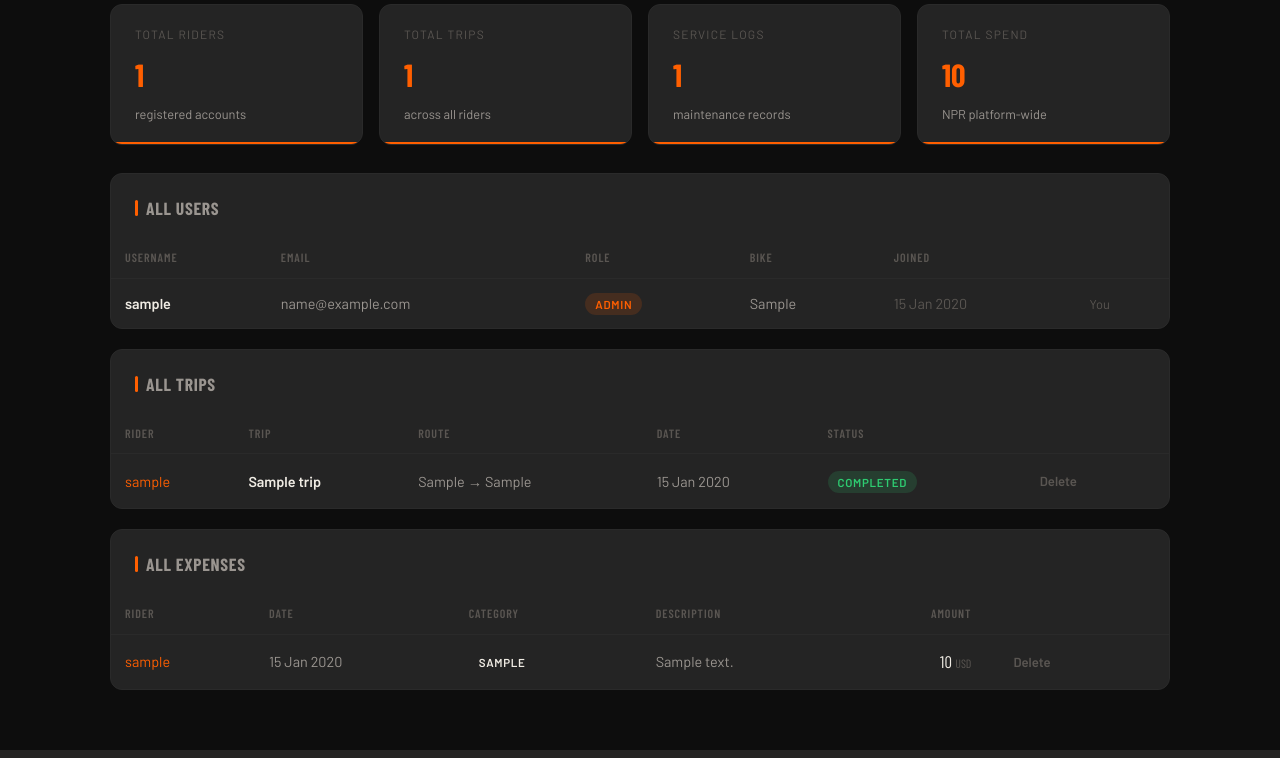
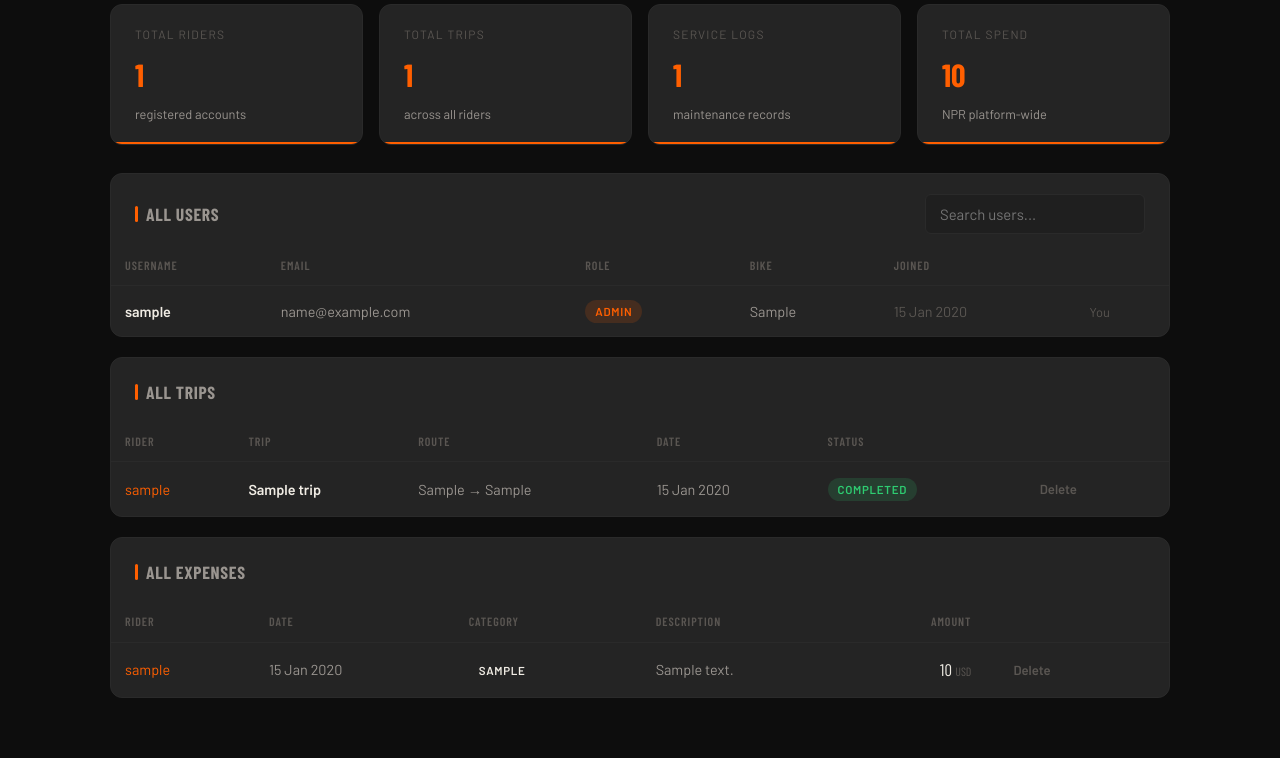
Before and after one commit to Promish-bista/motolog, a Flask app: page /admin in a window 1280 px wide. Shown: the part 245-1003 px from the top of the page. Run offline with Flask 3, Linux system fonts and the light colour scheme; a user stored in the database is signed in; tables that the repository leaves empty hold one stand-in row (values such as "Sample post"); some web fonts are replaced.

Commit message:
Add search functionality to admin panel for users and trips

```diff
--- a/templates/admin_dashboard.html
+++ b/templates/admin_dashboard.html
@@ -36,8 +36,10 @@
 
 <!-- All Users -->
 <div class="card" style="margin-bottom:20px; padding:0; overflow:hidden;">
-  <div style="padding:20px 24px 0;">
-    <div class="card-title">All Users</div>
+  <div style="padding:20px 24px 12px; display:flex; align-items:center; justify-content:space-between; gap:12px; flex-wrap:wrap;">
+    <div class="card-title" style="margin-bottom:0;">All Users</div>
+    <input type="text" id="userSearch" placeholder="Search users..."
+           style="width:220px;" onkeyup="filterTable('userSearch', 'user-row')">
   </div>
   <table class="data-table">
     <thead>
@@ -52,7 +54,7 @@
     </thead>
     <tbody>
       {% for u in users %}
-      <tr>
+      <tr class="user-row">
         <td><strong>{{ u.username }}</strong></td>
         <td style="color:var(--text-secondary);">{{ u.email }}</td>
         <td>
@@ -97,7 +99,7 @@
     </thead>
     <tbody>
       {% for t in trips %}
-      <tr>
+      <tr class="trip-row">
         <td style="color:var(--orange);">{{ t.rider.username }}</td>
         <td><strong>{{ t.title }}</strong></td>
         <td style="color:var(--text-secondary);">{{ t.origin }} → {{ t.destination }}</td>
@@ -159,4 +161,14 @@
   <div class="empty-state"><p>No expenses recorded yet.</p></div>
   {% endif %}
 </div>
+
+<script>
+function filterTable(inputId, rowClass) {
+  const query = document.getElementById(inputId).value.toLowerCase();
+  const rows  = document.querySelectorAll('.' + rowClass);
+  rows.forEach(row => {
+    row.style.display = row.textContent.toLowerCase().includes(query) ? '' : 'none';
+  });
+}
+</script>
 {% endblock %}
```
